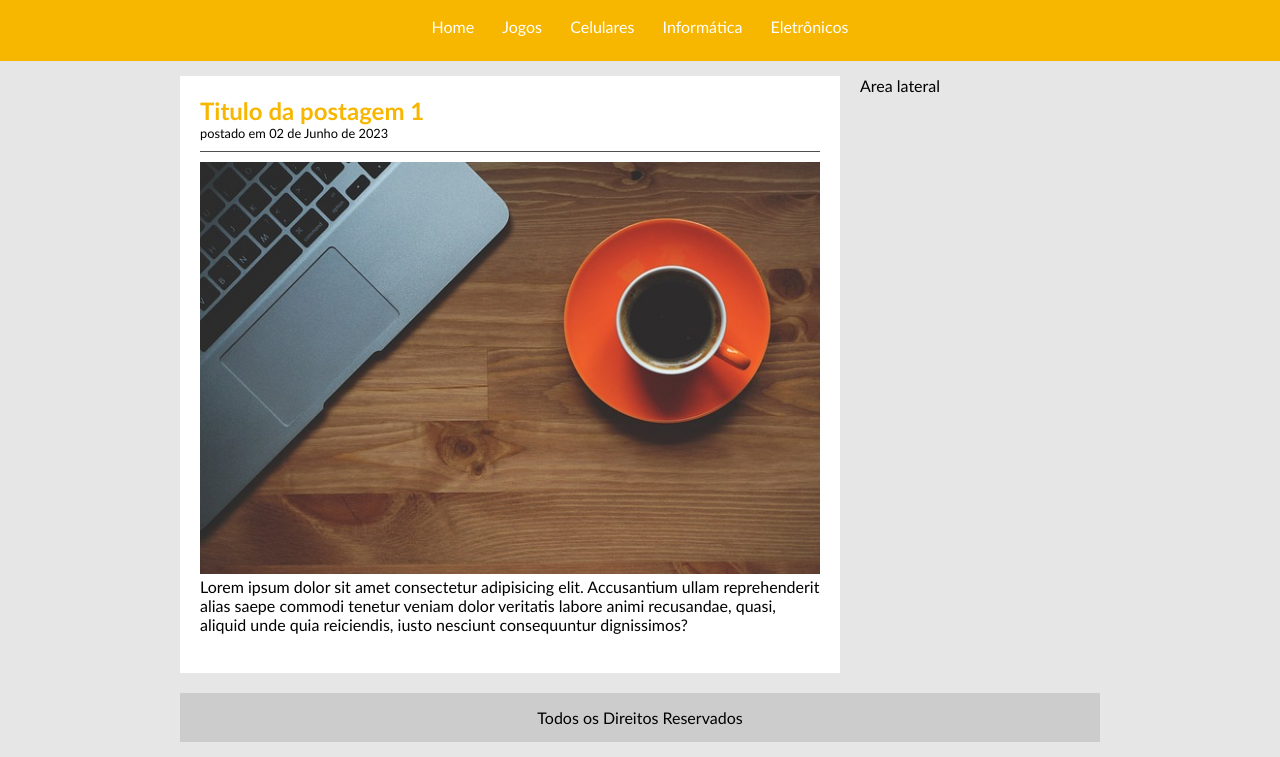
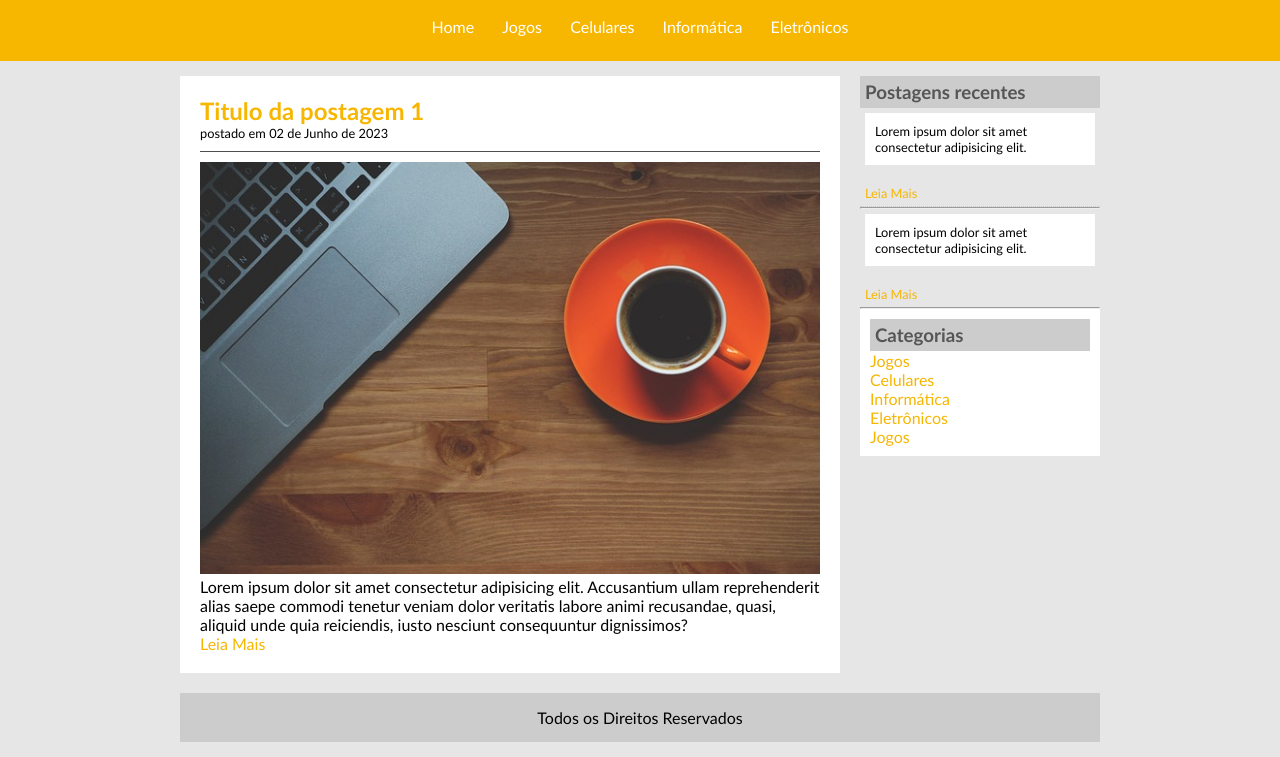
Before and after one commit to WellingtonSB95/Pagina_TechBlog, a plain HTML site: page index.html in a window 1280 px wide. Shown: the part 76-833 px from the top of the page. Drawn offline with Linux system fonts and the light colour scheme.

Commit message:
Finalizado.
Foi finalizado o teste sem os links funcionais.

```diff
--- a/index.html
+++ b/index.html
@@ -35,11 +35,37 @@
                </div>
         </div>
         <div id="area-lateral">
-            Area lateral
+            <div>
+                <h3>Postagens recentes</h3>
+                <div class="texto-lateral">
+                    <p class="conteudo-lateral"> Lorem ipsum dolor sit amet
+                    consectetur adipisicing elit.</p>
+                    <a href="leia-mais.index">Leia Mais</a>
+                </div>
+
+                <hr>
+
+                <div class="texto-lateral" style="border-bottom: none;">
+                    <p class="conteudo-lateral"> Lorem ipsum dolor sit amet
+                    consectetur adipisicing elit.</p>
+                    <a href="leia-mais.index">Leia Mais</a>
+                </div>
+
+                <hr>
+                <div class="conteudo-lateral">
+                    <h3>Categorias</h3>
+
+                    <a href="">Jogos</a><br>
+                    <a href="">Celulares</a><br>
+                    <a href="">Informática</a><br>
+                    <a href="">Eletrônicos</a><br>
+                    <a href="">Jogos</a><br>
+                </div>
+
+            </div>
         </div>
         <div id="rodape">Todos os Direitos Reservados
-
-        </div>
+         </div>
     </div>
 
 
--- a/style.css
+++ b/style.css
@@ -43,6 +43,11 @@ body{
     background: white;
  }
 
+ .conteudo-lateral {
+    background: white;
+    padding:10px;
+    margin-bottom: 20px;
+ }
 
 #rodape {
     text-align: center;
@@ -51,13 +56,25 @@ body{
     clear: both;
 }
 /*Formatacão do Menu*/
-a:link, a:visited {
+a:link,  a:visited {
+
+    color: #f7b600;
+    text-decoration: none;
+
+
+}
+
+a:hover {
+    text-decoration: underline;
+}
+
+#area-cabecalho a:link, #area-cabecalho a:visited {
     color: #fff;
     text-decoration: none;
     padding: 8px 12px;
 }
 
-a:hover {
+#area-cabecalho a:hover {
     color:#f7b600;
     background:#fff
 }
@@ -71,6 +88,12 @@ h1 {
 h2{
     color: #f7b600;
 }
+
+h3{
+    color: #565656;
+    background-color: #CCC;
+    padding: 5px;
+}
 .branco{
     color: white;
 }
@@ -81,5 +104,10 @@ h2{
     padding-bottom: 10px;
     margin-bottom: 10px;
     display: block;
+}
 
+.texto-lateral {
+    font-size: 0.8em;
+    padding:5px;
+    border-bottom: 1px dotted #CCC;
 }
```
